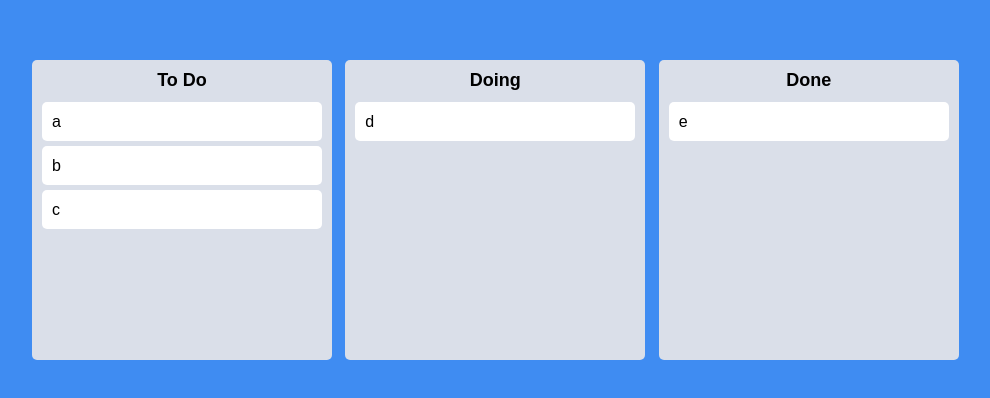
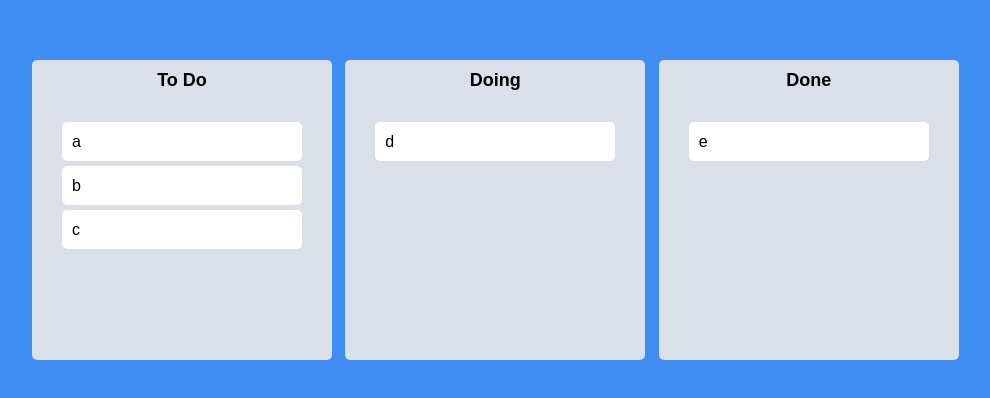
Before and after one commit to Jwlee134/trello, a React (Create React App) app: page / in a window 1280 px wide. Shown: the part 190-588 px from the top of the page, without its empty margins (143-1133 px from the left). Built offline with nearby package versions, Linux system fonts and the light colour scheme.

Commit message:
Droppable Snapshot

```diff
--- a/src/components/Board.tsx
+++ b/src/components/Board.tsx
@@ -1,6 +1,11 @@
 import { Droppable } from "react-beautiful-dnd";
 import styled from "styled-components";
 import DraggableCard from "./DraggableCard";
+
+interface AreaProps {
+  isDraggingOver: boolean;
+  draggingFromThisWith: boolean;
+}
 
 const Wrapper = styled.div`
   width: 300px;
@@ -9,6 +14,8 @@ const Wrapper = styled.div`
   background-color: ${(props) => props.theme.boardColor};
   border-radius: 5px;
   min-height: 300px;
+  display: flex;
+  flex-direction: column;
 `;
 
 const Title = styled.h2`
@@ -16,6 +23,18 @@ const Title = styled.h2`
   font-weight: 600;
   margin-bottom: 10px;
   font-size: 18px;
+`;
+
+const Area = styled.div<AreaProps>`
+  background-color: ${({ isDraggingOver, draggingFromThisWith }) =>
+    isDraggingOver
+      ? "#dfe6e9"
+      : draggingFromThisWith
+      ? "#b2bec3"
+      : "transparent"};
+  flex-grow: 1;
+  transition: background-color 0.3s ease-in-out;
+  padding: 20px;
 `;
 
 interface Props {
@@ -28,13 +47,18 @@ function Board({ toDos, boardId }: Props) {
     <Wrapper>
       <Title>{boardId}</Title>
       <Droppable droppableId={boardId}>
-        {(magic) => (
-          <div ref={magic.innerRef} {...magic.droppableProps}>
+        {(magic, { isDraggingOver, draggingFromThisWith }) => (
+          <Area
+            isDraggingOver={isDraggingOver}
+            draggingFromThisWith={Boolean(draggingFromThisWith)}
+            ref={magic.innerRef}
+            {...magic.droppableProps}
+          >
             {toDos.map((toDo, index) => (
               <DraggableCard key={toDo} index={index} toDo={toDo} />
             ))}
             {magic.placeholder}
-          </div>
+          </Area>
         )}
       </Droppable>
     </Wrapper>
```
